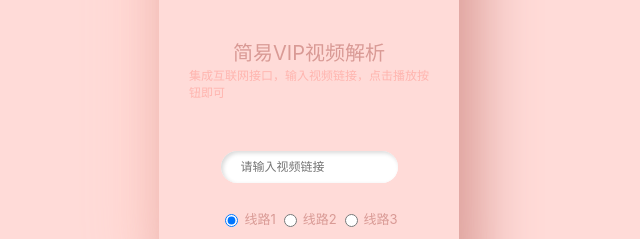
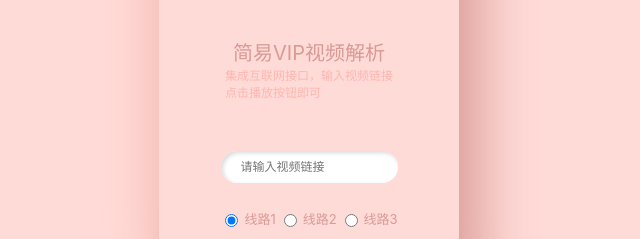
Before and after one commit to beforyou/video, a plain HTML site: page index.html in a window 1280 px wide. Shown: the part 328-567 px from the top of the page, 331-971 px from the left. Drawn offline with Linux system fonts and the light colour scheme.

Commit message:
Update index.html

```diff
--- a/index.html
+++ b/index.html
@@ -14,7 +14,7 @@
       <div class="desc">
         <div class="text">简易VIP视频解析</div>
 
-        <a href="" class="link" target="_blank">集成互联网接口，输入视频链接，点击播放按钮即可</a>
+        <a href="" class="link" target="_blank">集成互联网接口，输入视频链接</br>点击播放按钮即可</a>
       </div>
       <form>
         <input type="url" id="media-url" placeholder="请输入视频链接" required autocomplete="off">
```
